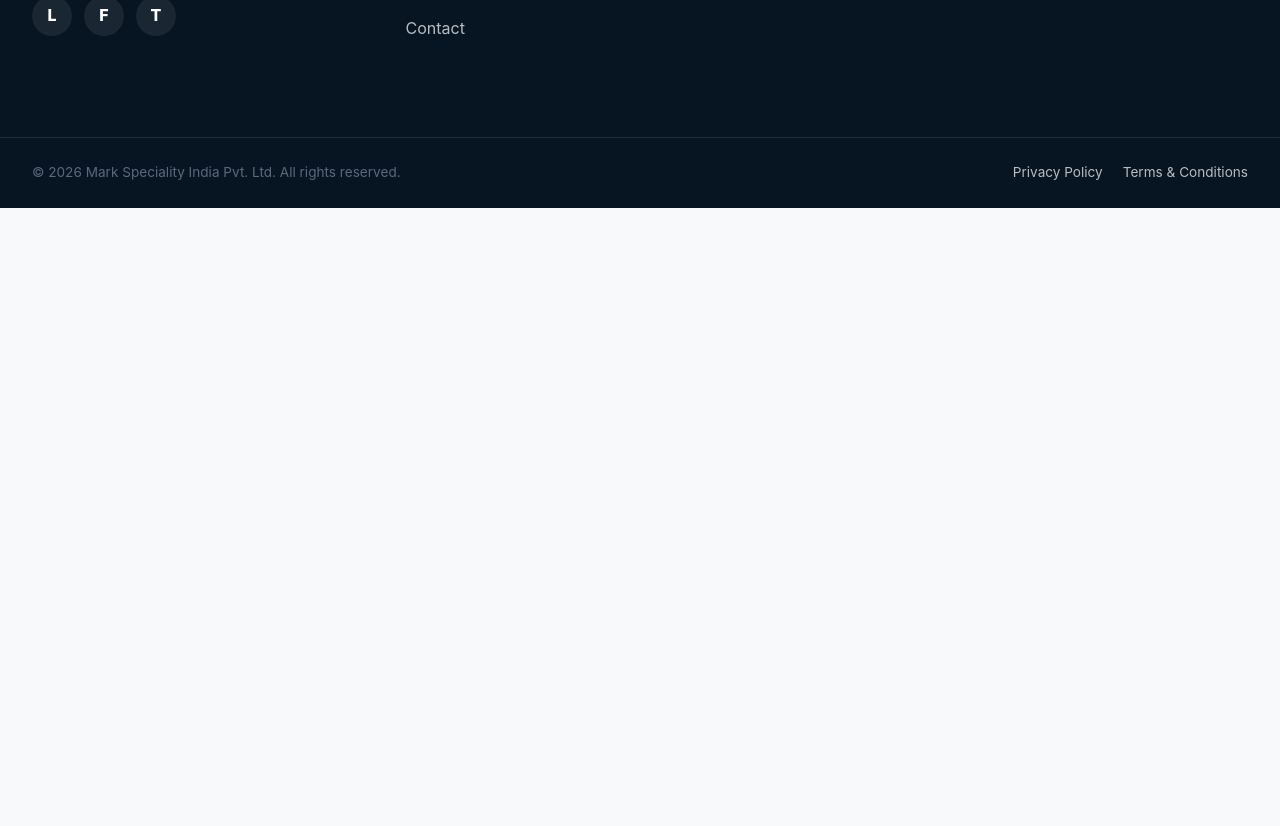
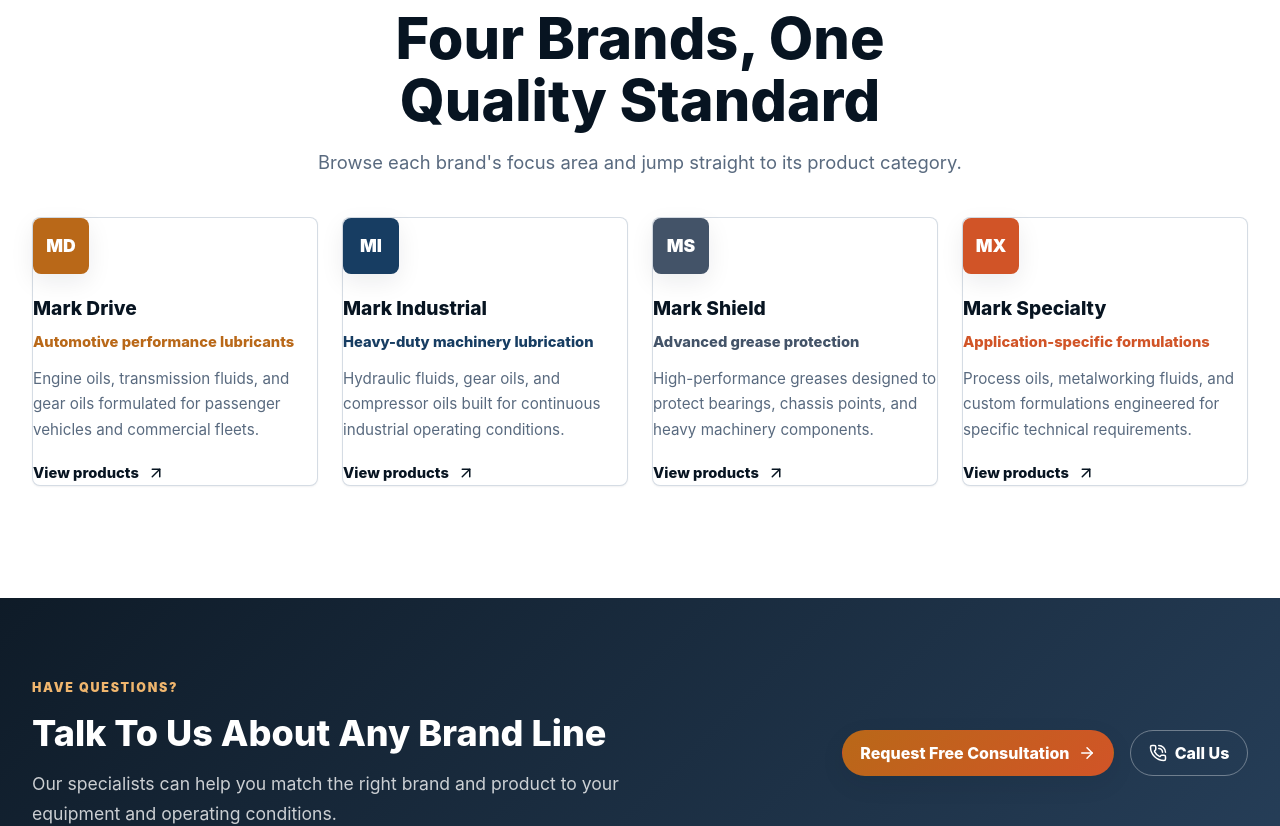
Before and after one commit to Aman-0402/markspeciality, a React (Vite) app: page /brands in a window 1280 px wide. Shown: the part 941-1767 px from the top of the page. Before the commit the page ends 1149 px from the top, so only its background shows below. Built offline with nearby package versions, Linux system fonts and the light colour scheme.

Commit message:
feat: build our brands page

```diff
--- /dev/null
+++ b/src/components/brands/BrandCard.jsx
@@ -0,0 +1,27 @@
+import { motion } from 'framer-motion';
+import { ArrowUpRight } from 'lucide-react';
+import { Link } from 'react-router-dom';
+
+export default function BrandCard({ brand, index }) {
+  return (
+    <motion.article
+      className="brand-card card card--interactive"
+      style={{ '--brand-accent': brand.accentColor }}
+      initial={{ opacity: 0, y: 18 }}
+      whileInView={{ opacity: 1, y: 0 }}
+      viewport={{ once: true, amount: 0.3 }}
+      transition={{ duration: 0.48, delay: index * 0.06, ease: [0.16, 1, 0.3, 1] }}
+    >
+      <div className="brand-card__mark" aria-hidden="true">
+        {brand.monogram}
+      </div>
+      <h3>{brand.name}</h3>
+      <p className="brand-card__tagline">{brand.tagline}</p>
+      <p className="brand-card__description">{brand.description}</p>
+      <Link className="brand-card__link" to={`/products/${brand.productSlug}`}>
+        <span>View products</span>
+        <ArrowUpRight size={18} aria-hidden="true" />
+      </Link>
+    </motion.article>
+  );
+}
--- /dev/null
+++ b/src/data/brands.js
@@ -0,0 +1,42 @@
+export const brands = [
+  {
+    id: 'mark-drive',
+    monogram: 'MD',
+    name: 'Mark Drive',
+    tagline: 'Automotive performance lubricants',
+    description:
+      'Engine oils, transmission fluids, and gear oils formulated for passenger vehicles and commercial fleets.',
+    accentColor: 'var(--color-gold-600)',
+    productSlug: 'automotive-lubricants',
+  },
+  {
+    id: 'mark-industrial',
+    monogram: 'MI',
+    name: 'Mark Industrial',
+    tagline: 'Heavy-duty machinery lubrication',
+    description:
+      'Hydraulic fluids, gear oils, and compressor oils built for continuous industrial operating conditions.',
+    accentColor: 'var(--color-ink-700)',
+    productSlug: 'industrial-lubricants',
+  },
+  {
+    id: 'mark-shield',
+    monogram: 'MS',
+    name: 'Mark Shield',
+    tagline: 'Advanced grease protection',
+    description:
+      'High-performance greases designed to protect bearings, chassis points, and heavy machinery components.',
+    accentColor: 'var(--color-steel-700)',
+    productSlug: 'grease',
+  },
+  {
+    id: 'mark-specialty',
+    monogram: 'MX',
+    name: 'Mark Specialty',
+    tagline: 'Application-specific formulations',
+    description:
+      'Process oils, metalworking fluids, and custom formulations engineered for specific technical requirements.',
+    accentColor: 'var(--color-safety-600)',
+    productSlug: 'specialty-products',
+  },
+];
--- a/src/pages/Brands.jsx
+++ b/src/pages/Brands.jsx
@@ -1,11 +1,54 @@
-import PlaceholderPage from './PlaceholderPage.jsx';
+import SEO from '../components/common/SEO.jsx';
+import Breadcrumb from '../components/common/Breadcrumb.jsx';
+import SectionHeading from '../components/common/SectionHeading.jsx';
+import CTASection from '../components/common/CTASection.jsx';
+import BrandCard from '../components/brands/BrandCard.jsx';
+import { brands } from '../data/brands.js';
+
+const breadcrumbItems = [{ label: 'Home', href: '/' }, { label: 'Our Brands' }];
 
 export default function Brands() {
   return (
-    <PlaceholderPage
-      title="Our Brands"
-      description="Brand cards, product associations, and identity presentation will be built in Phase 12."
-      path="/brands"
-    />
+    <>
+      <SEO
+        title="Our Brands | Mark Speciality"
+        description="Explore Mark Speciality's dedicated brand lines for automotive, industrial, grease, and specialty lubricant applications."
+        path="/brands"
+      />
+      <section className="page-section page-section--hero">
+        <div className="container">
+          <Breadcrumb items={breadcrumbItems} />
+          <p className="eyebrow">Our Brands</p>
+          <h1>Dedicated Brand Lines For Every Application</h1>
+          <p className="lead">
+            Each brand line focuses on a specific category of lubrication
+            needs, backed by the same quality standards and technical
+            support across the Mark Speciality portfolio.
+          </p>
+        </div>
+      </section>
+
+      <section className="section section--surface">
+        <div className="container">
+          <SectionHeading
+            eyebrow="Brand Portfolio"
+            title="Four Brands, One Quality Standard"
+            copy="Browse each brand's focus area and jump straight to its product category."
+            align="center"
+          />
+          <div className="brand-grid">
+            {brands.map((brand, index) => (
+              <BrandCard brand={brand} index={index} key={brand.id} />
+            ))}
+          </div>
+        </div>
+      </section>
+
+      <CTASection
+        eyebrow="Have Questions?"
+        title="Talk To Us About Any Brand Line"
+        copy="Our specialists can help you match the right brand and product to your equipment and operating conditions."
+      />
+    </>
   );
 }
--- /dev/null
+++ b/src/styles/brands.css
@@ -0,0 +1,78 @@
+.brand-grid {
+  display: grid;
+  grid-template-columns: repeat(4, minmax(0, 1fr));
+  gap: var(--space-6);
+  margin-top: var(--space-10);
+}
+
+.brand-card {
+  display: grid;
+  gap: var(--space-3);
+  padding: var(--space-7);
+}
+
+.brand-card__mark {
+  display: grid;
+  place-items: center;
+  width: 56px;
+  height: 56px;
+  margin-bottom: var(--space-3);
+  border-radius: var(--radius-md);
+  background: var(--brand-accent, var(--color-accent));
+  color: var(--color-white);
+  font-family: var(--font-heading);
+  font-size: 1.1rem;
+  font-weight: 900;
+  box-shadow: var(--shadow-sm);
+}
+
+.brand-card h3 {
+  margin: 0;
+  font-size: 1.2rem;
+}
+
+.brand-card__tagline {
+  margin: 0;
+  color: var(--brand-accent, var(--color-accent-strong));
+  font-weight: 800;
+  font-size: 0.92rem;
+}
+
+.brand-card__description {
+  margin: 0;
+  color: var(--color-text-muted);
+  line-height: 1.65;
+  font-size: 0.95rem;
+}
+
+.brand-card__link {
+  display: inline-flex;
+  align-items: center;
+  gap: var(--space-2);
+  margin-top: var(--space-2);
+  color: var(--color-text-strong);
+  font-weight: 800;
+  font-size: 0.92rem;
+  text-decoration: none;
+}
+
+.brand-card__link svg {
+  transition: transform var(--duration-base) var(--ease-standard);
+}
+
+.brand-card__link:hover svg,
+.brand-card__link:focus-visible svg {
+  transform: translate(2px, -2px);
+}
+
+@media (max-width: 1180px) {
+  .brand-grid {
+    grid-template-columns: repeat(2, minmax(0, 1fr));
+  }
+}
+
+@media (max-width: 560px) {
+  .brand-grid {
+    grid-template-columns: 1fr;
+  }
+}
--- a/src/styles/global.css
+++ b/src/styles/global.css
@@ -6,6 +6,7 @@
 @import './home.css';
 @import './about.css';
 @import './products.css';
+@import './brands.css';
 @import './footer.css';
 @import './utilities.css';
 @import './animations.css';
```
Also changed, not shown: 2 other files (tests, documents, lock files or other folders).
